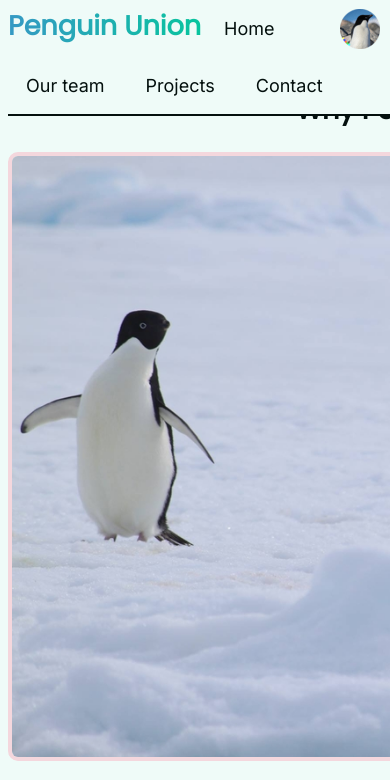
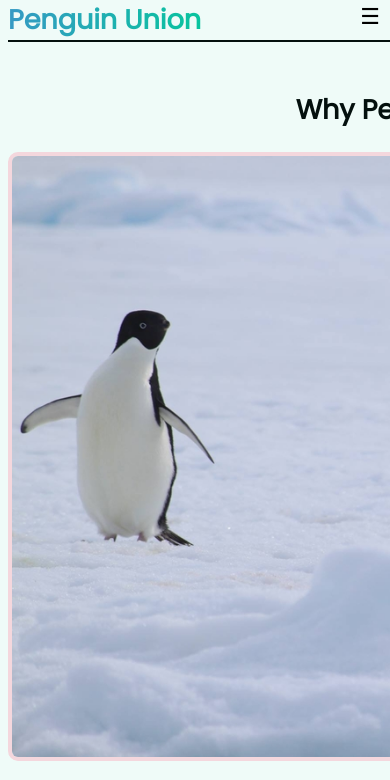
Before and after one commit to undonepotato/penguin-union, a plain HTML site: page example-page/index.html in a window 390 px wide. Shown: the top 780 px of the page. Drawn offline with Linux system fonts and the light colour scheme.

Commit message:
Add rudimentary screen size support

```diff
--- a/example-page/index.html
+++ b/example-page/index.html
@@ -15,15 +15,17 @@
             <header>
                 <h1 class="top-nav">Penguin Union</h1>
 
-                <a class="top-nav" href="../index.html">Home</a>
-                <a class="top-nav" href="#">Our team</a>
-                <a class="top-nav" href="#">Projects</a>
-                <a class="top-nav" href="#">Contact</a>
+                <a class="top-nav wide" href="../index.html">Home</a>
+                <a class="top-nav wide" href="#">Our team</a>
+                <a class="top-nav wide" href="../idea-list/index.html">Projects</a>
+                <a class="top-nav wide" href="#">Contact</a>
+
+                <button class="top-nav narrow" id="hamburger-menu" href="">☰</button>
 
                 <img
                 src="../images/Penguin (DALL-E) (Inpainting) (Watermarked).png"
                 alt="A confident penguin profile picture"
-                class="profile-picture top-nav">
+                class="profile-picture top-nav wide">
             </header>
         </nav>
 
--- a/styles/article.css
+++ b/styles/article.css
@@ -1,5 +1,6 @@
-@layer base;
+@layer base, fit-size;
 @import url("base.css") layer(base);
+@import url("fit-size.css") layer(fit-size);
 
 article {
     inline-size: 50rem;
--- a/styles/base.css
+++ b/styles/base.css
@@ -35,6 +35,13 @@ a.top-nav {
     margin: 0.5rem;
 }
 
+button.top-nav {
+    border: none;
+    background-color: inherit;
+    padding: 0.5rem;
+    margin: 0.1rem;
+}
+
 h1.top-nav {
     display: inline;
     background: linear-gradient(to right, #3699c4 0%, #08c49e 100%);
@@ -43,11 +50,24 @@ h1.top-nav {
     -webkit-text-fill-color: transparent;
 }
 
-a.top-nav:hover {
+a.top-nav:hover{
+    cursor: pointer;
     color: #effbf8;
     background: #3699c4;
     background-clip: border-box;
     border-radius: 10px;
+}
+
+button.top-nav:hover {
+    cursor: pointer;
+}
+
+#hamburger-menu {
+    position: absolute;
+    font-size: 22px;
+    right: 0.5rem;
+    padding: 0;
+    margin: 0.2rem 0.5rem;
 }
 
 .profile-picture.top-nav {
--- /dev/null
+++ b/styles/fit-size.css
@@ -0,0 +1,11 @@
+@media (max-width: 700px) {
+    .wide {
+        display: none;
+    }
+}
+
+@media (min-width: 700px) {
+    .narrow {
+        display: none;
+    }
+}
--- a/styles/idea-list.css
+++ b/styles/idea-list.css
@@ -1,5 +1,6 @@
-@layer base;
+@layer base, fit-size;
 @import url("base.css") layer(base);
+@import url("fit-size.css") layer(fit-size);
 
 h1 {
     text-align: center;
@@ -20,6 +21,8 @@ a.idea-list-item {
     word-wrap: break-word;
     justify-content: center;
     align-items: center;
+    align-content: center;
+    flex-direction: column;
 }
 
 a.idea-list-item:hover {
```
Also changed, not shown: idea-list/index.html (+9 -5 lines).
